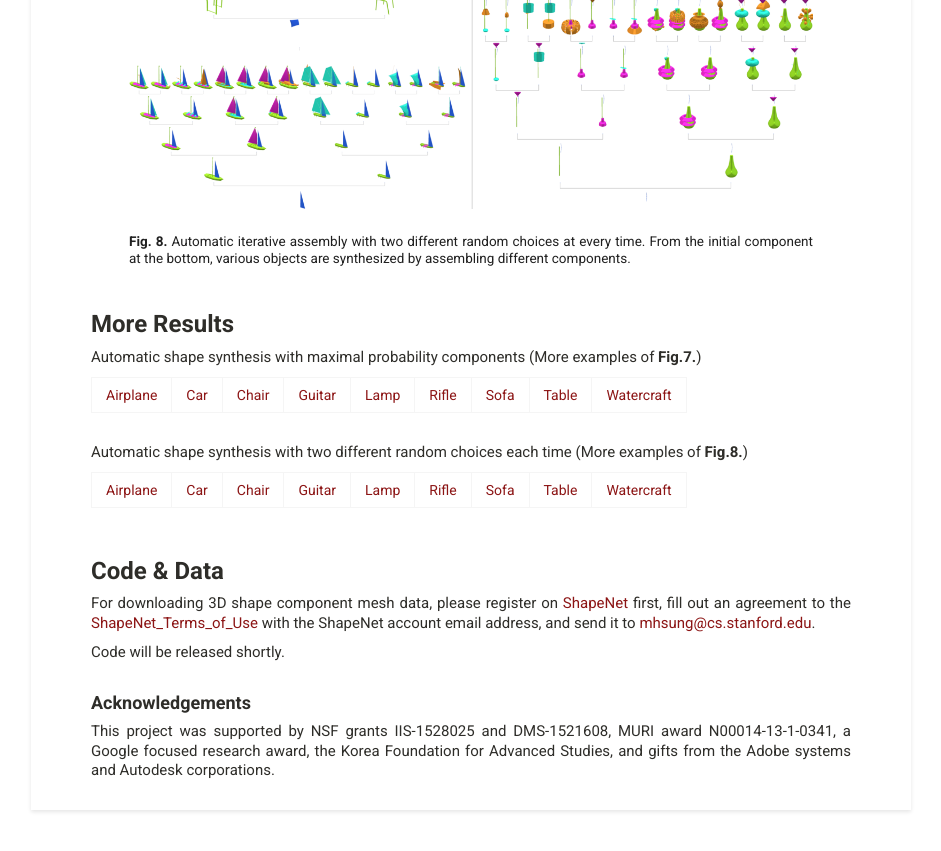
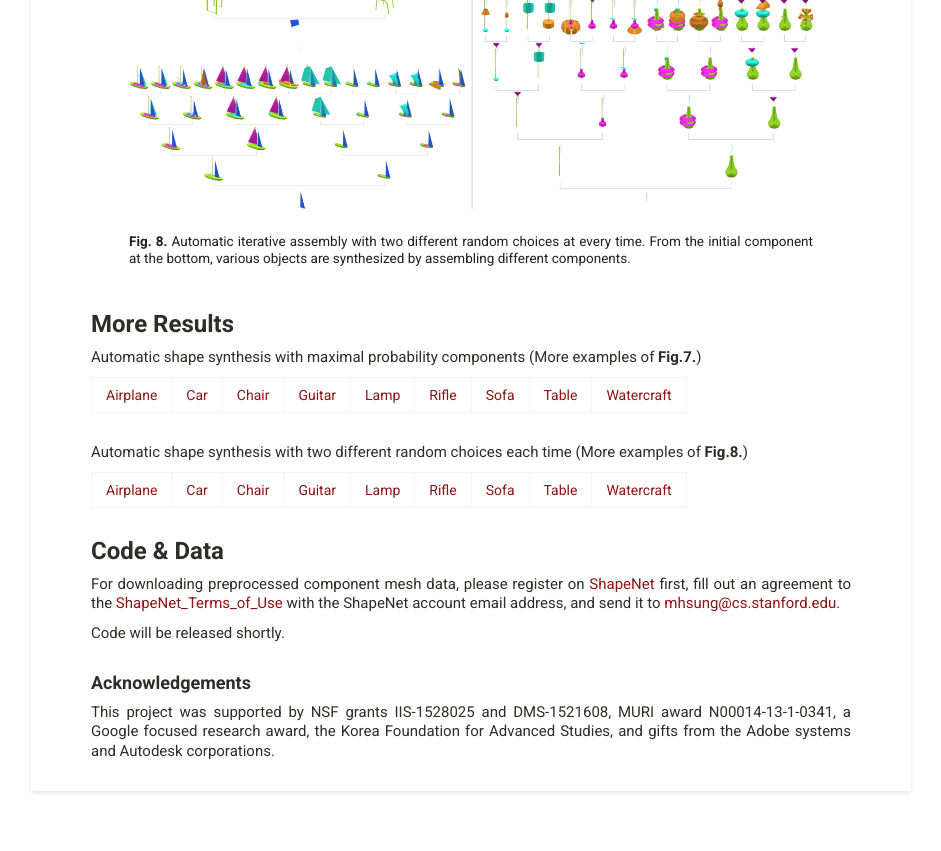
Before and after one commit to mhsung/mhsung.github.io, a Jekyll site: the page built from _posts/2017-08-19-component-assembly.md, in a window 1280 px wide and 900 px high, scrolled down 2806 px. Shown: the top 851 px of the window, without its empty margins (169-1110 px from the left). Built offline with Jekyll 4.4.1, drawn with Linux system fonts in a browser that asks for light colours; our own code applies the rules of GitHub Pages for plain Markdown files.

```diff
--- a/_posts/2017-08-19-component-assembly.md
+++ b/_posts/2017-08-19-component-assembly.md
@@ -86,10 +86,8 @@
 
 | <a href="https://shapenet.cs.stanford.edu/media/minhyuk/ComplementMe/images/assembly_bin_tree/Airplane/index.html" target="_blank">Airplane</a> | <a href="https://shapenet.cs.stanford.edu/media/minhyuk/ComplementMe/images/assembly_bin_tree/Car/index.html" target="_blank">Car</a> | <a href="https://shapenet.cs.stanford.edu/media/minhyuk/ComplementMe/images/assembly_bin_tree/Chair/index.html" target="_blank">Chair</a> |<a href="https://shapenet.cs.stanford.edu/media/minhyuk/ComplementMe/images/assembly_bin_tree/Guitar/index.html" target="_blank">Guitar</a> | <a href="https://shapenet.cs.stanford.edu/media/minhyuk/ComplementMe/images/assembly_bin_tree/Lamp/index.html" target="_blank">Lamp</a> | <a href="https://shapenet.cs.stanford.edu/media/minhyuk/ComplementMe/images/assembly_bin_tree/Rifle/index.html" target="_blank">Rifle</a> | <a href="https://shapenet.cs.stanford.edu/media/minhyuk/ComplementMe/images/assembly_bin_tree/Sofa/index.html" target="_blank">Sofa</a> | <a href="https://shapenet.cs.stanford.edu/media/minhyuk/ComplementMe/images/assembly_bin_tree/Table/index.html" target="_blank">Table</a> | <a href="https://shapenet.cs.stanford.edu/media/minhyuk/ComplementMe/images/assembly_bin_tree/Watercraft/index.html" target="_blank">Watercraft</a> |
 
-<br>
-
 ### Code & Data
-For downloading 3D shape component mesh data, please register on <a href="https://www.shapenet.org/" target="_blank">ShapeNet</a> first, fill out an agreement to the [ShapeNet_Terms_of_Use]({{site.baseurl}}/assets/misc/ShapeNet_Terms_of_Use.pdf){:target="_blank"} with the ShapeNet account email address, and send it to <a href="mailto:mhsung@cs.stanford.edu">mhsung@cs.stanford.edu</a>.
+For downloading preprocessed component mesh data, please register on <a href="https://www.shapenet.org/" target="_blank">ShapeNet</a> first, fill out an agreement to the [ShapeNet_Terms_of_Use]({{site.baseurl}}/assets/misc/ShapeNet_Terms_of_Use.pdf){:target="_blank"} with the ShapeNet account email address, and send it to <a href="mailto:mhsung@cs.stanford.edu">mhsung@cs.stanford.edu</a>.
 
 Code will be released shortly.
 
```
